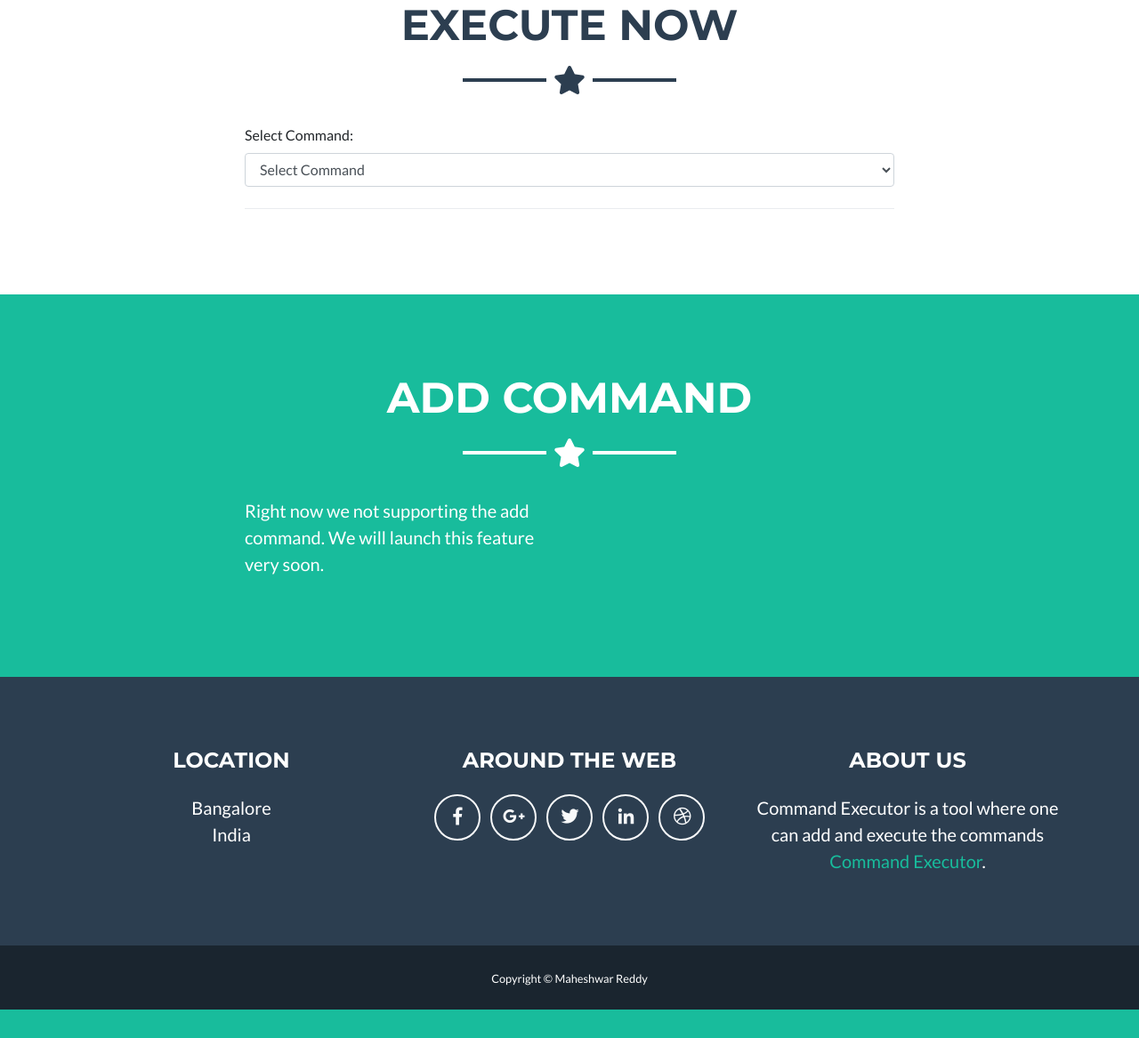
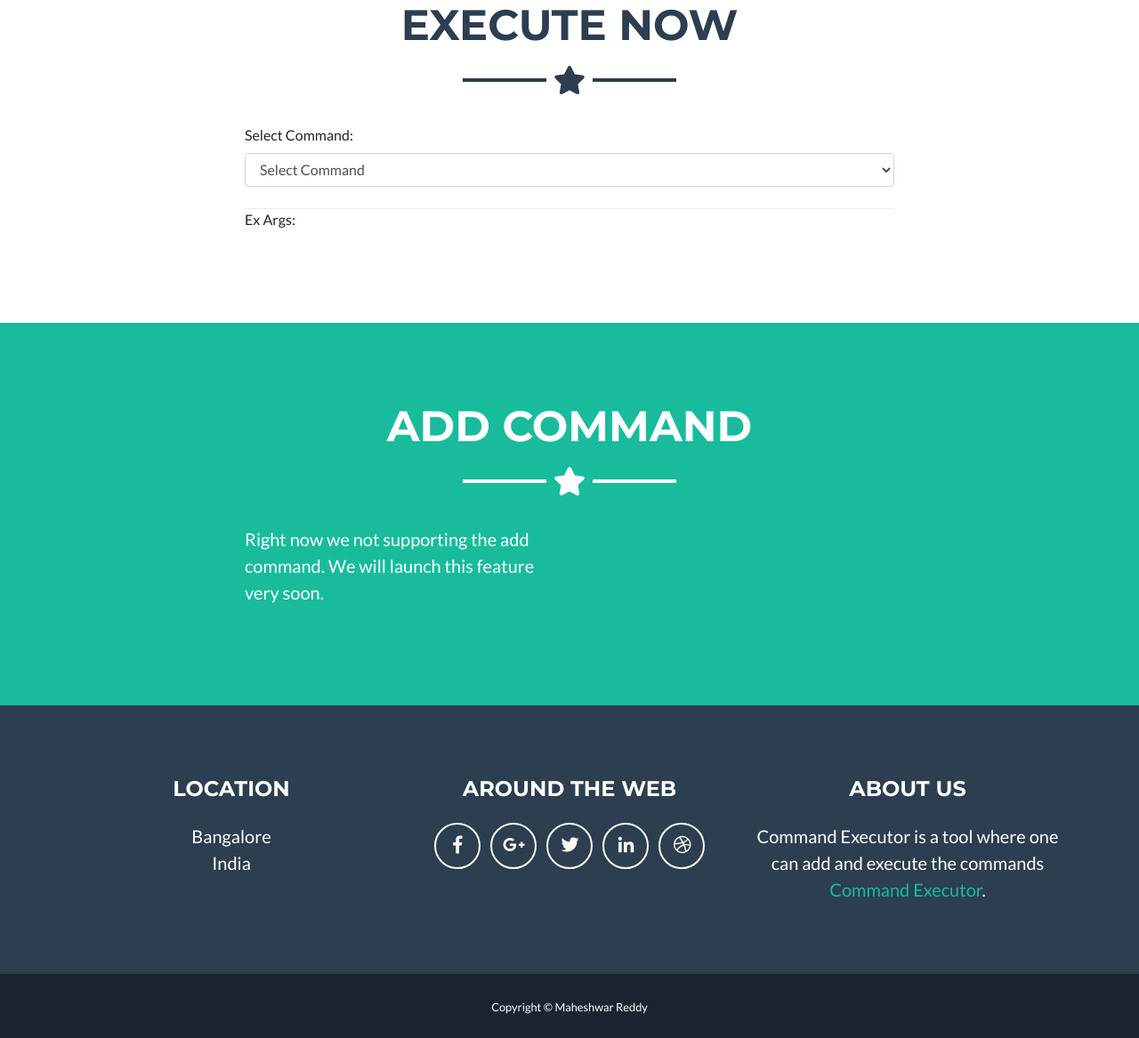
Before and after one commit to mahinitr/command-executor, a Python web app: template templates/index.html in a window 1280 px wide. Shown: the part 872-2039 px from the top of the page at 89% size. Before the commit the page ends 2007 px from the top, so only its background shows below. Run offline with Jinja, Linux system fonts and the light colour scheme; the template is opened without the code that fills it, so the values that code supplies are empty; some libraries are stand-ins or nearby versions.

Commit message:
Added args help to the UI and commands.json

```diff
--- a/server.py
+++ b/server.py
@@ -34,7 +34,7 @@ def fetch_commands():
     try:
         commands = []
         for cmd in COMMANDS:
-            commands.append({"name" : cmd['name']})
+            commands.append({"name" : cmd['name'], "args_help" : cmd['args_help']})
         return jsonify(commands=commands)
     except:
         print traceback.format_exc()
@@ -83,4 +83,4 @@ if __name__ == "__main__":
         sys.exit(0)
     print "Commands loaded - " + str(COMMANDS)
     create_execution_history_table()
-    app.run()
+    app.run(host='0.0.0.0')
--- a/static/js/contact_me.js
+++ b/static/js/contact_me.js
@@ -1,10 +1,11 @@
 $(function() {
-
+  var argsHelps = [];
   $("#executeFormDiv").hide();
 
   $("#commandSelect").on('change', function(){
     if(this.value != 0){
         $("#executeFormDiv").show();
+        $('#argumentsHelp').text("Ex: " + argsHelps[this.value - 1]);
     }else{
         $("#executeFormDiv").hide();
     }
@@ -19,6 +20,8 @@ $(function() {
     success: function(result) {
         for(var i=0; i < result["commands"].length; i++){
             var name = result["commands"][i]["name"];
+            var args_help = result["commands"][i]["args_help"];
+            argsHelps.push(args_help);
             var id = i + 1;
             $('#commandSelect').append('<option value="' + id + '">' + name + '</option>');
         };
--- a/templates/index.html
+++ b/templates/index.html
@@ -85,6 +85,14 @@
                 </select>
                 <p class="help-block text-danger"></p>
               </div>
+            </div>
+          </div>
+        </div>
+
+        <div class="row">
+          <div class="col-lg-8 mx-auto">
+            <div class="control-group">
+            	  <label id="argumentsHelp">Ex Args:</label>
             </div>
           </div>
         </div>
```
Also changed, not shown: commands.json (+12 -6 lines).
